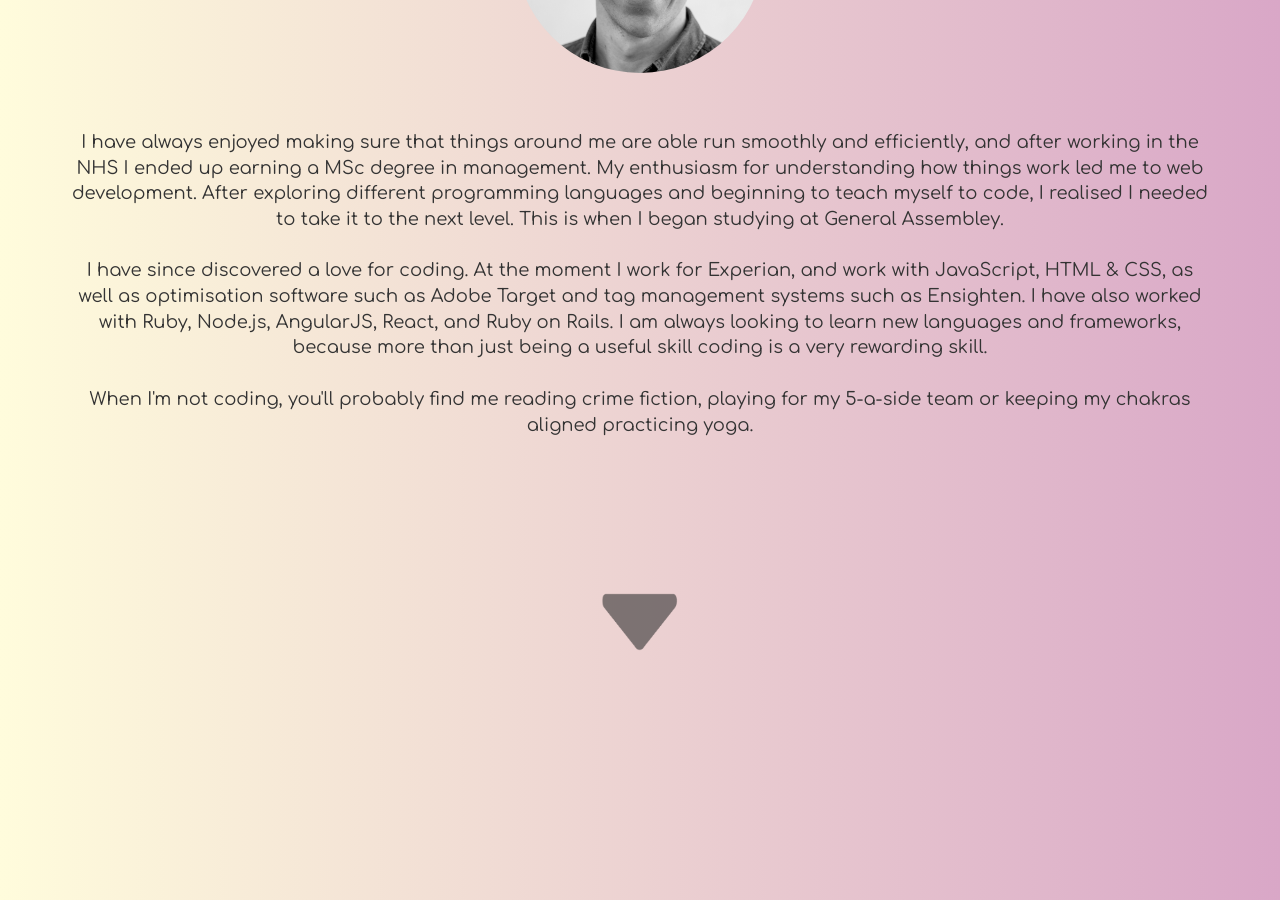
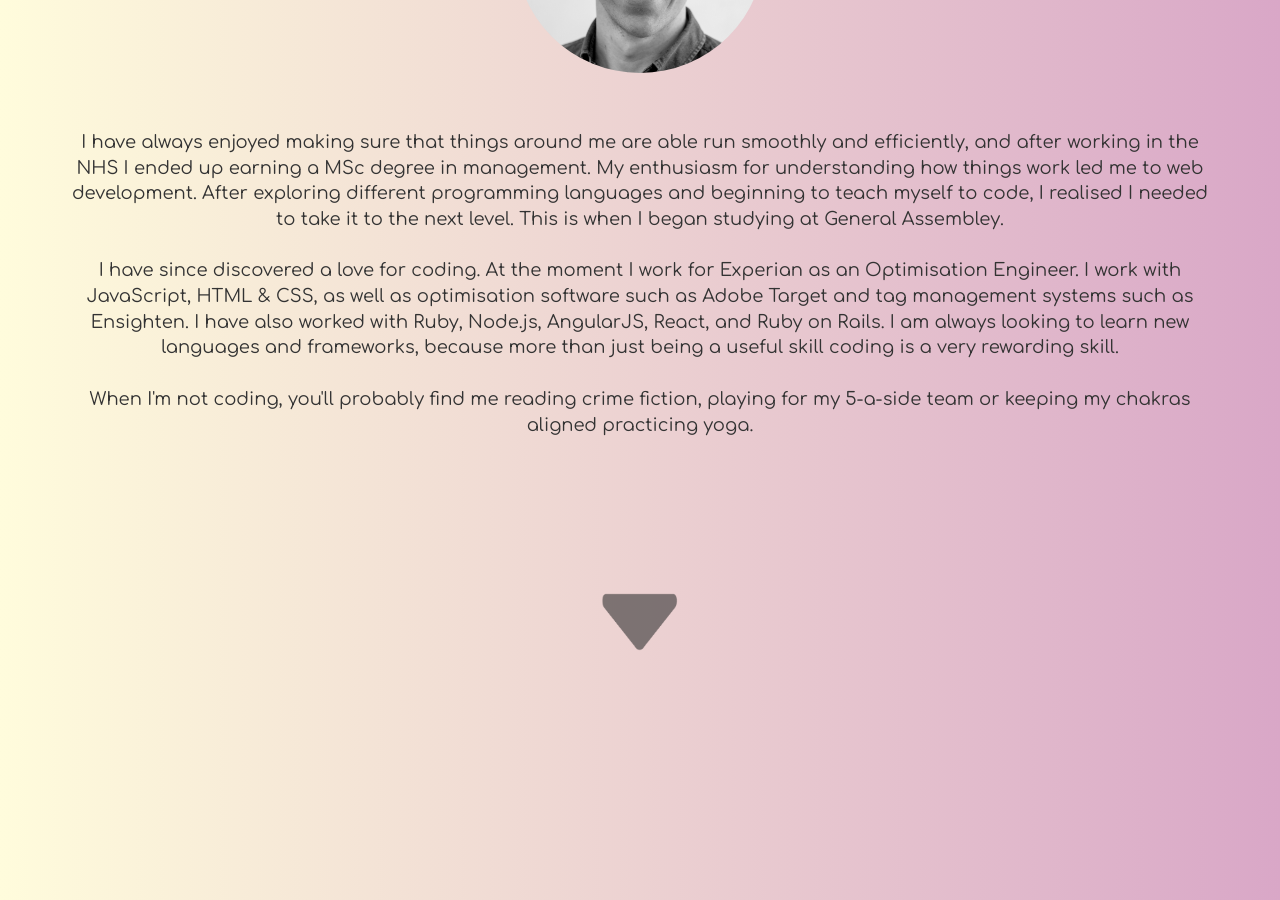
Before and after one commit to cjewell47/cjewell47.github.io, a Jekyll site: the page built from index.html, in a window 1280 px wide and 900 px high, scrolled down 2337 px. Built offline with Jekyll 4.4.1, drawn with Linux system fonts in a browser that asks for light colours.

Commit message:
edited about me

```diff
--- a/_includes/whoiam2.html
+++ b/_includes/whoiam2.html
@@ -7,7 +7,7 @@
           I have always enjoyed making sure that things around me are able run smoothly and efficiently, and after working in the NHS I ended up earning a MSc degree in management. My enthusiasm for understanding how things work led me to web development. After exploring different programming languages and beginning to teach myself to code, I realised I needed to take it to the next level. This is when I began studying at General Assembley.
           <br>
           <br>
-          I have since discovered a love for coding. At the moment I work for Experian, and work with JavaScript, HTML & CSS, as well as optimisation software such as Adobe Target and tag management systems such as Ensighten. I have also worked with Ruby, Node.js, AngularJS, React, and Ruby on Rails. I am always looking to learn new languages and frameworks, because more than just being a useful skill coding is a very rewarding skill.
+          I have since discovered a love for coding. At the moment I work for Experian as an Optimisation Engineer. I work with JavaScript, HTML & CSS, as well as optimisation software such as Adobe Target and tag management systems such as Ensighten. I have also worked with Ruby, Node.js, AngularJS, React, and Ruby on Rails. I am always looking to learn new languages and frameworks, because more than just being a useful skill coding is a very rewarding skill.
           <br>
           <br>
           When I'm not coding, you'll probably find me reading crime fiction, playing for my 5-a-side team or keeping my chakras aligned practicing yoga.
```
